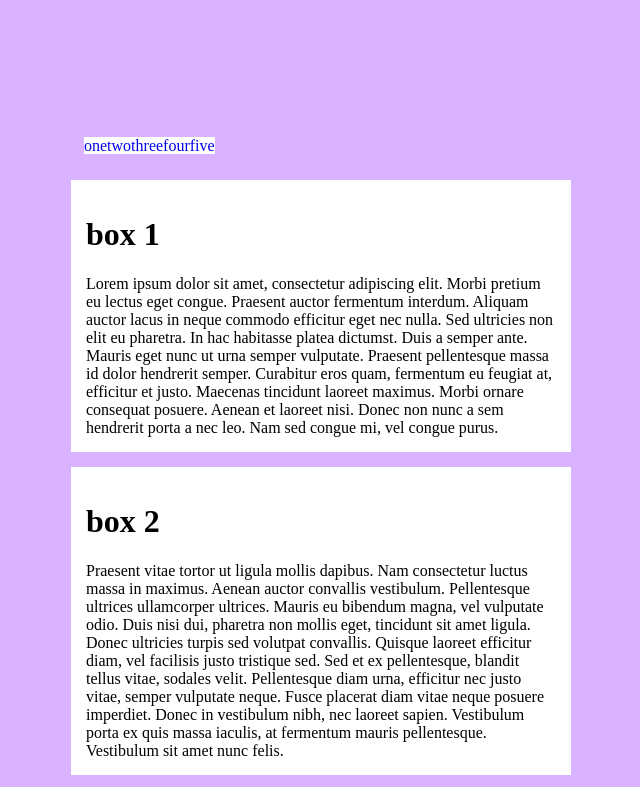
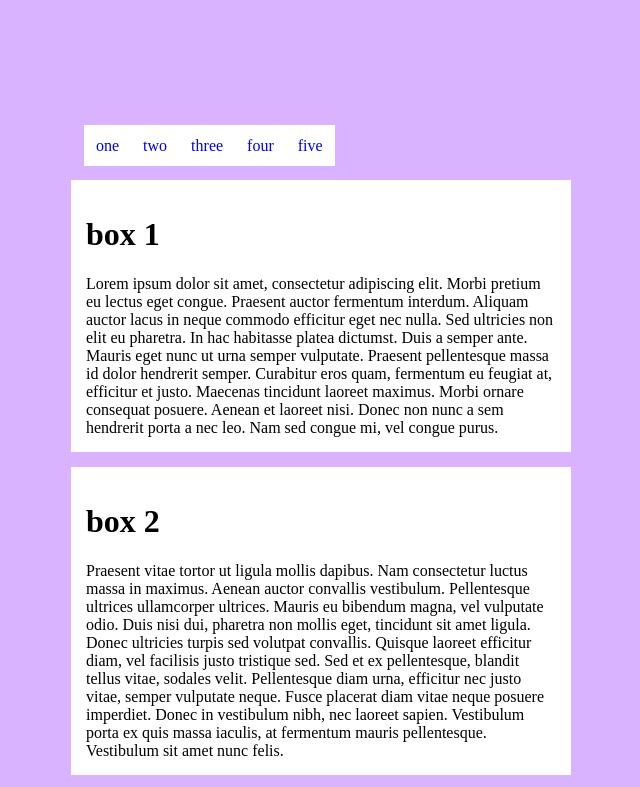
Before and after one commit to ily27/web-3a, a plain HTML site: page index.html in a window 1280 px wide. Shown: the top 787 px of the page, without its empty margins (319-959 px from the left). Drawn offline with Linux system fonts and the light colour scheme.

Commit message:
Update mystyle.css

```diff
--- a/mystyle.css
+++ b/mystyle.css
@@ -28,7 +28,7 @@ ul {
 a{
   text-decoration: none;
   background: #fff;
-  padding: 0px;
+  padding: 12px;
 }
 
 a:hover{
```
